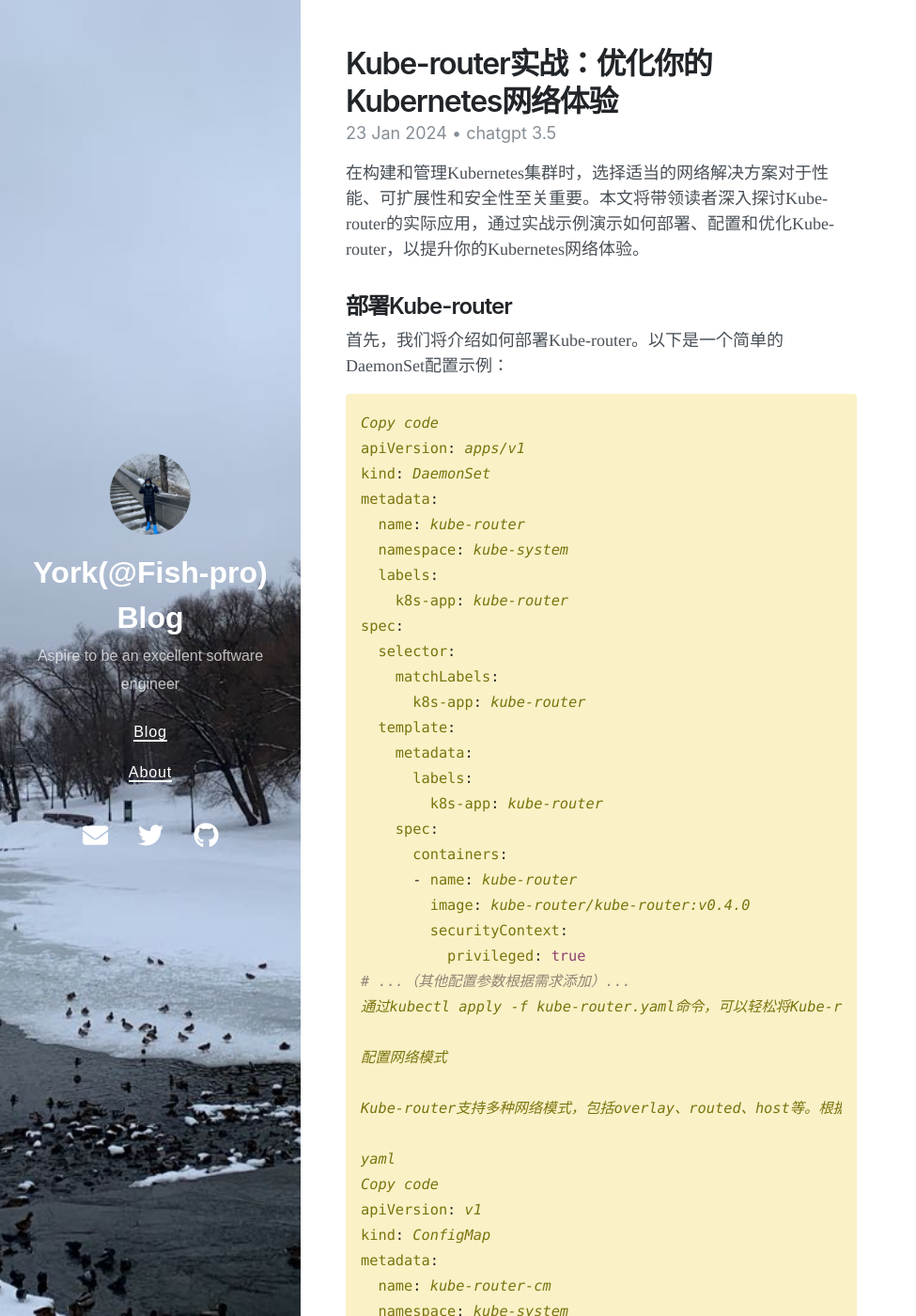
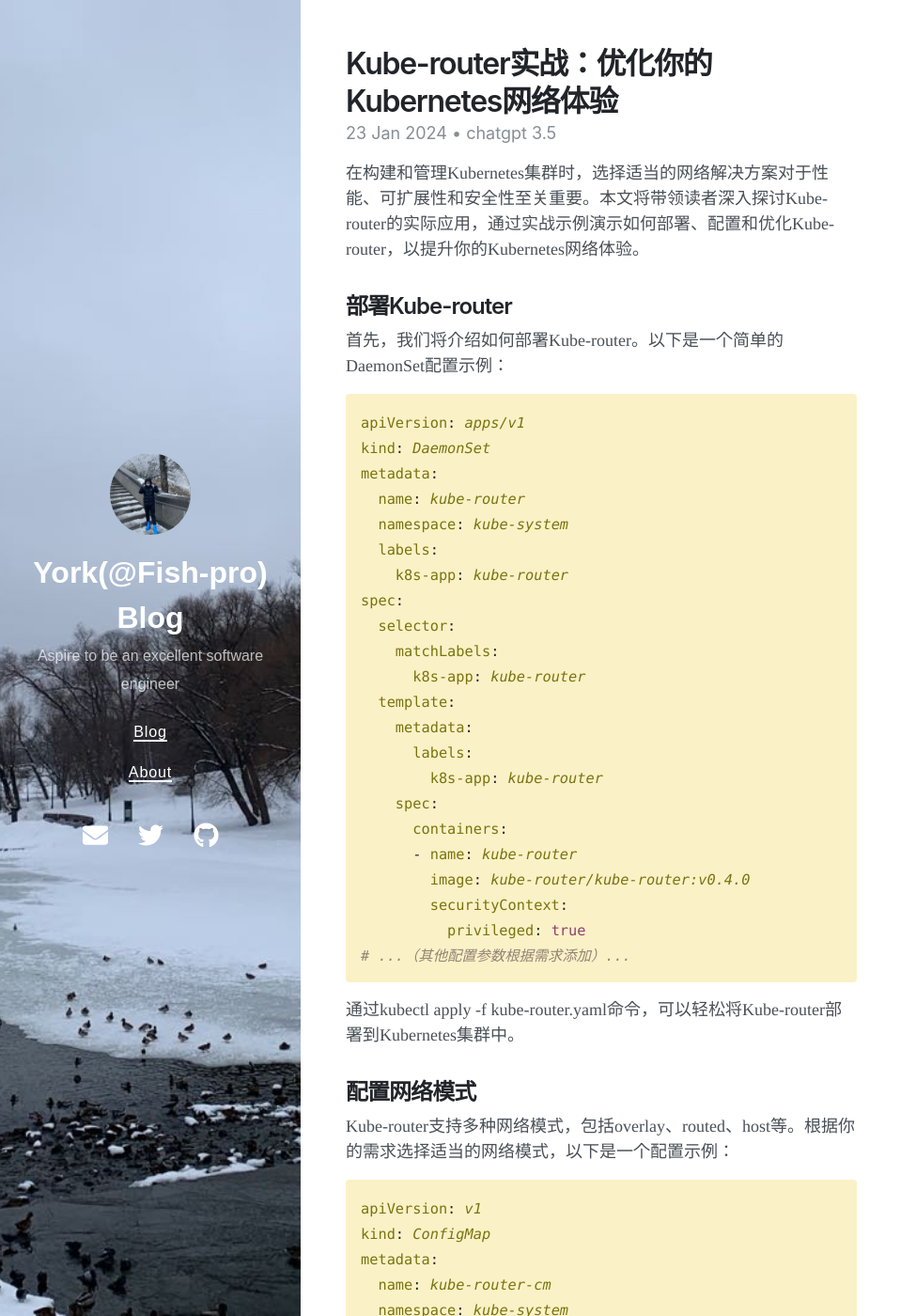
Before and after one commit to Fish-pro/fish-pro.github.io, a Jekyll site: the page built from _posts/2024-01-23-Kube-router实战：优化你的Kubernetes网络体验.md, in a window 1280 px wide and 1400 px high. Shown: the whole window at 94% size, without its empty margins (0-975 px from the left). Built offline with Jekyll 4.4.1, drawn with Linux system fonts in a browser that asks for light colours; nearby versions of some CDN libraries; some of the changed text lies outside the part shown.

Commit message:
Update 2024-01-23-Kube-router实战：优化你的Kubernetes网络体验.md

````diff
--- a/_posts/2024-01-23-Kube-router实战：优化你的Kubernetes网络体验.md
+++ b/_posts/2024-01-23-Kube-router实战：优化你的Kubernetes网络体验.md
@@ -13,7 +13,6 @@ date: 2024-01-23 10:16 +0800
 首先，我们将介绍如何部署Kube-router。以下是一个简单的DaemonSet配置示例：
 
 ```yaml
-Copy code
 apiVersion: apps/v1
 kind: DaemonSet
 metadata:
@@ -36,14 +35,15 @@ spec:
         securityContext:
           privileged: true
 # ...（其他配置参数根据需求添加）...
+```
+
 通过kubectl apply -f kube-router.yaml命令，可以轻松将Kube-router部署到Kubernetes集群中。
 
-配置网络模式
+## 配置网络模式
 
 Kube-router支持多种网络模式，包括overlay、routed、host等。根据你的需求选择适当的网络模式，以下是一个配置示例：
 
-yaml
-Copy code
+```yaml
 apiVersion: v1
 kind: ConfigMap
 metadata:
@@ -60,6 +60,7 @@ data:
       natOutgoing: true
       preallocatedAllocations: true
 ```
+
 通过配置ConfigMap，并更新Kube-router的DaemonSet，你可以快速切换和优化网络模式。
 
 ## 启用BGP路由
@@ -67,7 +68,6 @@ data:
 Kube-router的BGP路由支持使其在大规模集群中表现卓越。以下是一个简单的BGP配置示例：
 
 ```yaml
-Copy code
 apiVersion: v1
 kind: ConfigMap
 metadata:
@@ -89,7 +89,6 @@ data:
 Kube-router集成了IPVS，为Kubernetes服务提供高性能的负载均衡。以下是一个简单的IPVS配置示例：
 
 ```yaml
-Copy code
 apiVersion: v1
 kind: ConfigMap
 metadata:
@@ -107,7 +106,6 @@ data:
 Kube-router充分支持Kubernetes的网络策略，通过以下配置示例，你可以定义细粒度的网络规则：
 
 ```yaml
-Copy code
 apiVersion: networking.k8s.io/v1
 kind: NetworkPolicy
 metadata:
````
